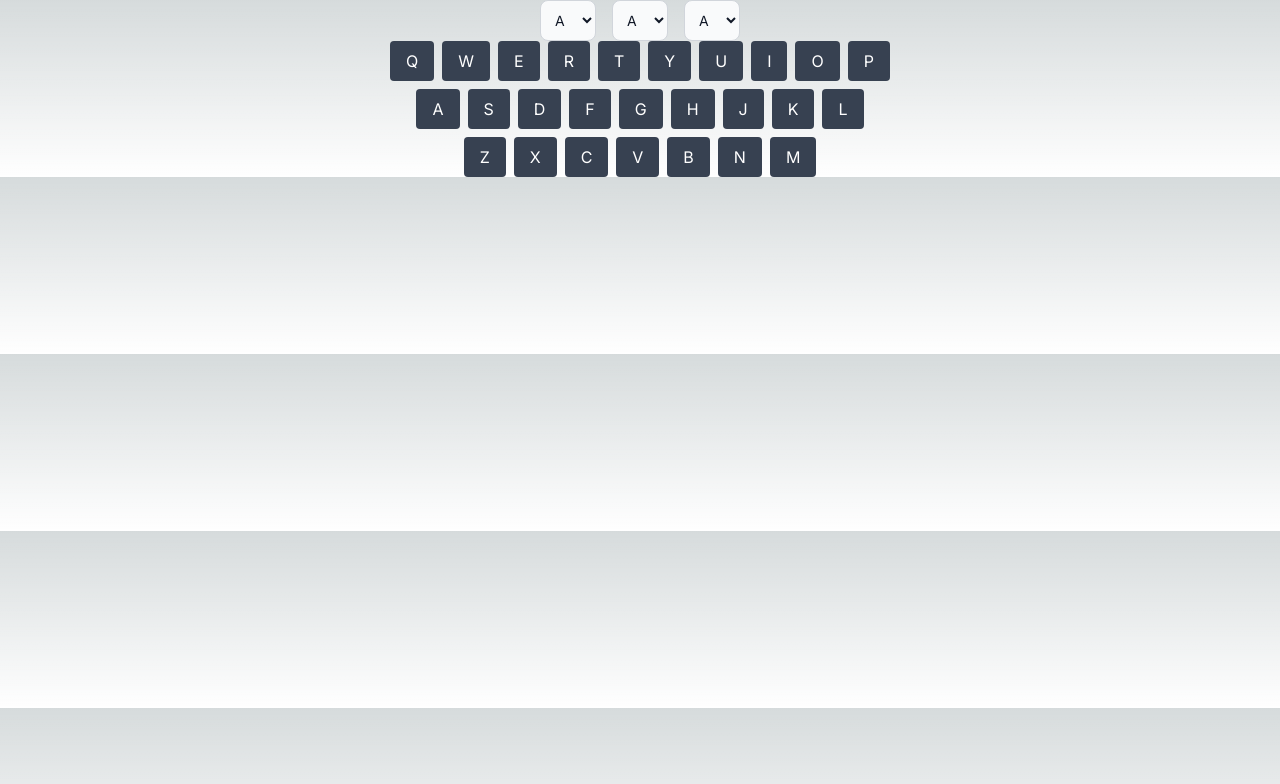
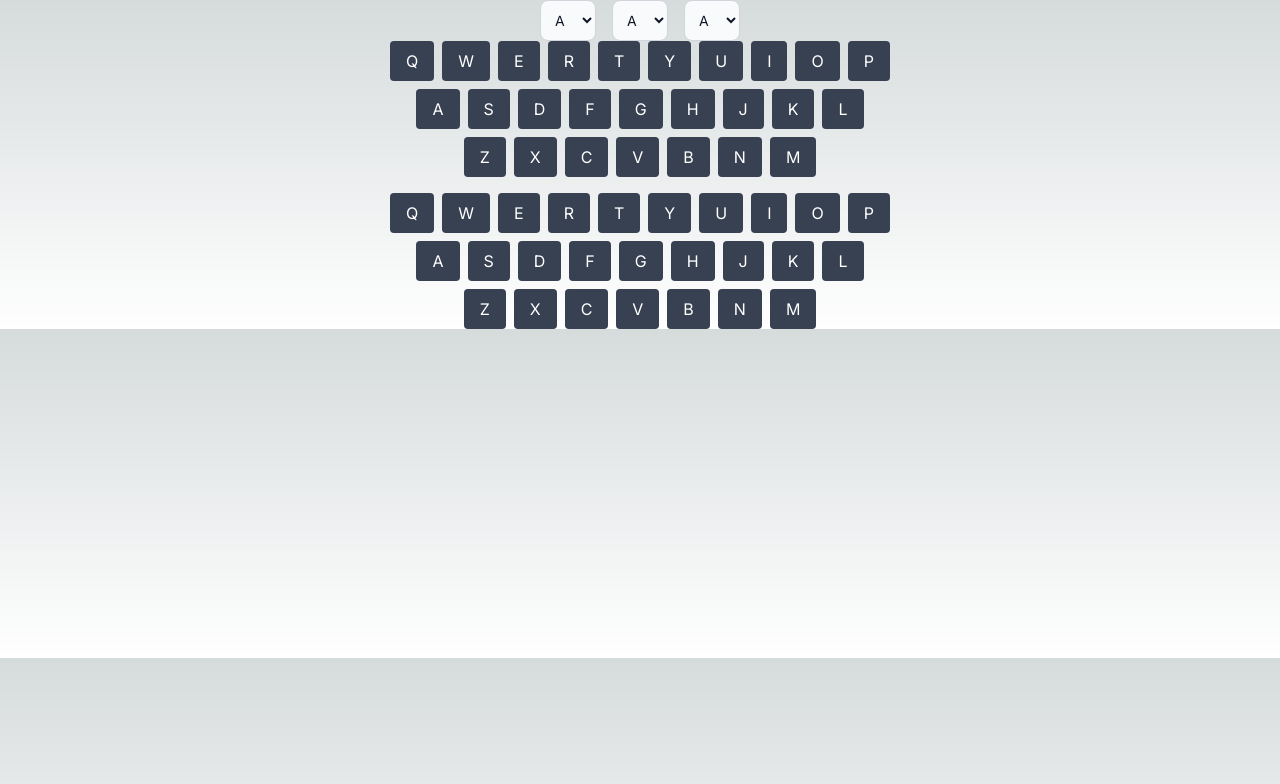
Before and after one commit to FarizioKautsar/enigma-machine, a Next.js app: page / in a window 1280 px wide. Shown: the top 784 px of the page. Built offline with nearby package versions, Linux system fonts and the light colour scheme.

Commit message:
Can switch up plug board

```diff
--- a/src/app/components/LightUpKeyboard.tsx
+++ b/src/app/components/LightUpKeyboard.tsx
@@ -1,22 +1,30 @@
 import classNames from "classnames";
 import React, { useEffect, useState } from "react";
 
-const keys = [
+export const keys = [
   ["Q", "W", "E", "R", "T", "Y", "U", "I", "O", "P"],
   ["A", "S", "D", "F", "G", "H", "J", "K", "L"],
   ["Z", "X", "C", "V", "B", "N", "M"],
 ];
 
-export default function LightUpKeyboard() {
+export default function LightUpKeyboard({
+  onKeyDown,
+  onKeyUp,
+}: {
+  onKeyDown?: (event?: KeyboardEvent) => any;
+  onKeyUp?: () => any;
+}) {
   const [pressedKey, setPressedKey] = useState<string | null>(null);
 
   useEffect(() => {
     const handleKeyDown = (event: KeyboardEvent) => {
       setPressedKey(event.key);
+      if (onKeyDown) onKeyDown(event);
     };
 
     const handleKeyUp = () => {
       setPressedKey(null);
+      if (onKeyUp) onKeyUp();
     };
 
     window.addEventListener("keydown", handleKeyDown);
@@ -39,7 +47,9 @@ export default function LightUpKeyboard() {
               className={classNames(
                 "transition-all",
                 "px-4 py-2 bgborder bg-gray-700 text-white rounded",
-                pressedKey === key.toLowerCase() ? "bg-yellow-400 duration-0" : "duration-300"
+                pressedKey?.toLowerCase() === key.toLowerCase()
+                  ? "bg-yellow-400 duration-0"
+                  : "duration-300"
               )}
             >
               {key}
--- /dev/null
+++ b/src/app/components/Plugboard.tsx
@@ -0,0 +1,68 @@
+import React, { useState } from "react";
+import { keys } from "./LightUpKeyboard";
+import classNames from "classnames";
+import { PlugboardType } from "../types/Plugboard";
+import generateRandomColor from "../utils/generateRandomColor";
+
+export default function Plugboard({
+  onChange,
+  plugboard,
+}: {
+  onChange?: (key1: string, key2: string, colorHex: string) => any;
+  plugboard: PlugboardType;
+}) {
+  const [selectedOriginKey, setSelectedOriginKey] = useState<string | null>(
+    null
+  );
+
+  const [selectedColorHex, setSelectedColorHex] = useState<string>("");
+
+  function handleChangeKey(targetKey: string) {
+    setSelectedColorHex(generateRandomColor());
+    if (selectedOriginKey === targetKey) {
+      setSelectedOriginKey(null);
+    } else {
+      if (!selectedOriginKey) {
+        setSelectedOriginKey(targetKey);
+      } else {
+        onChange && onChange(selectedOriginKey, targetKey, selectedColorHex);
+        setSelectedOriginKey(null);
+      }
+    }
+  }
+
+  return (
+    <div className="flex flex-col items-center space-y-2">
+      {keys.map((row, rowIndex) => (
+        <div key={rowIndex} className="flex space-x-2">
+          {row.map((key) => {
+            const plug = plugboard[key.toLowerCase()];
+            const targetColor = Object.values(plugboard).find(
+              (p) => p.target.toLocaleLowerCase() === key.toLocaleLowerCase()
+            )?.color;
+            const color = plug?.color || targetColor;
+            const isPlugged = Boolean(color);
+            return (
+              <button
+                key={key}
+                disabled={isPlugged}
+                style={{
+                  backgroundColor:
+                    color ||
+                    (selectedOriginKey === key ? selectedColorHex : ""),
+                }}
+                className={classNames(
+                  "transition-all",
+                  "px-4 py-2 bgborder bg-gray-700 text-white rounded"
+                )}
+                onClick={() => handleChangeKey(key)}
+              >
+                {key}
+              </button>
+            );
+          })}
+        </div>
+      ))}
+    </div>
+  );
+}
--- a/src/app/page.tsx
+++ b/src/app/page.tsx
@@ -1,11 +1,37 @@
-'use client';
+"use client";
 import Image from "next/image";
 import AlphabetRotorSelect from "./components/AlphabetRotorSelect";
 import { useForm } from "react-hook-form";
 import LightUpKeyboard from "./components/LightUpKeyboard";
+import { useState } from "react";
+import Plugboard from "./components/Plugboard";
+import { PlugboardType } from "./types/Plugboard";
 
 export default function Home() {
   const { register } = useForm();
+  const [count, setCount] = useState(0);
+  const [plugboard, setPlugboard] = useState<PlugboardType>({});
+
+  console.log(plugboard);
+
+  function handleKeyUp() {
+    setCount((prev) => prev + 1);
+  }
+
+  function handleChangePlugboard(
+    originKey: string,
+    targetKey: string,
+    colorHex: string
+  ) {
+    setPlugboard((prev) => ({
+      ...prev,
+      [originKey.toLowerCase()]: {
+        color: colorHex,
+        target: targetKey.toLowerCase(),
+      },
+    }));
+  }
+
   return (
     <main>
       <div className="container mx-auto">
@@ -14,7 +40,9 @@ export default function Home() {
           <AlphabetRotorSelect {...register("rotorB")} />
           <AlphabetRotorSelect {...register("rotorC")} />
         </div>
-        <LightUpKeyboard/>
+        <LightUpKeyboard onKeyUp={handleKeyUp} />
+        <div className="mt-4"></div>
+        <Plugboard onChange={handleChangePlugboard} plugboard={plugboard}/>
       </div>
     </main>
   );
--- /dev/null
+++ b/src/app/types/Plugboard.ts
@@ -0,0 +1,3 @@
+export type PlugboardType = {
+  [key: string]: { color: string; target: string }
+}
--- /dev/null
+++ b/src/app/utils/generateRandomColor.ts
@@ -0,0 +1,16 @@
+function generateRandomColor(): string {
+  // Generate a random number between 0 and 255 and convert to a two-digit hexadecimal string
+  const getRandomHexComponent = () => {
+      const hex = Math.floor(Math.random() * 256).toString(16);
+      return hex.padStart(2, '0');
+  };
+
+  // Concatenate the hex components for red, green, and blue
+  const red = getRandomHexComponent();
+  const green = getRandomHexComponent();
+  const blue = getRandomHexComponent();
+
+  return `#${red}${green}${blue}`;
+}
+
+export default generateRandomColor;
```
